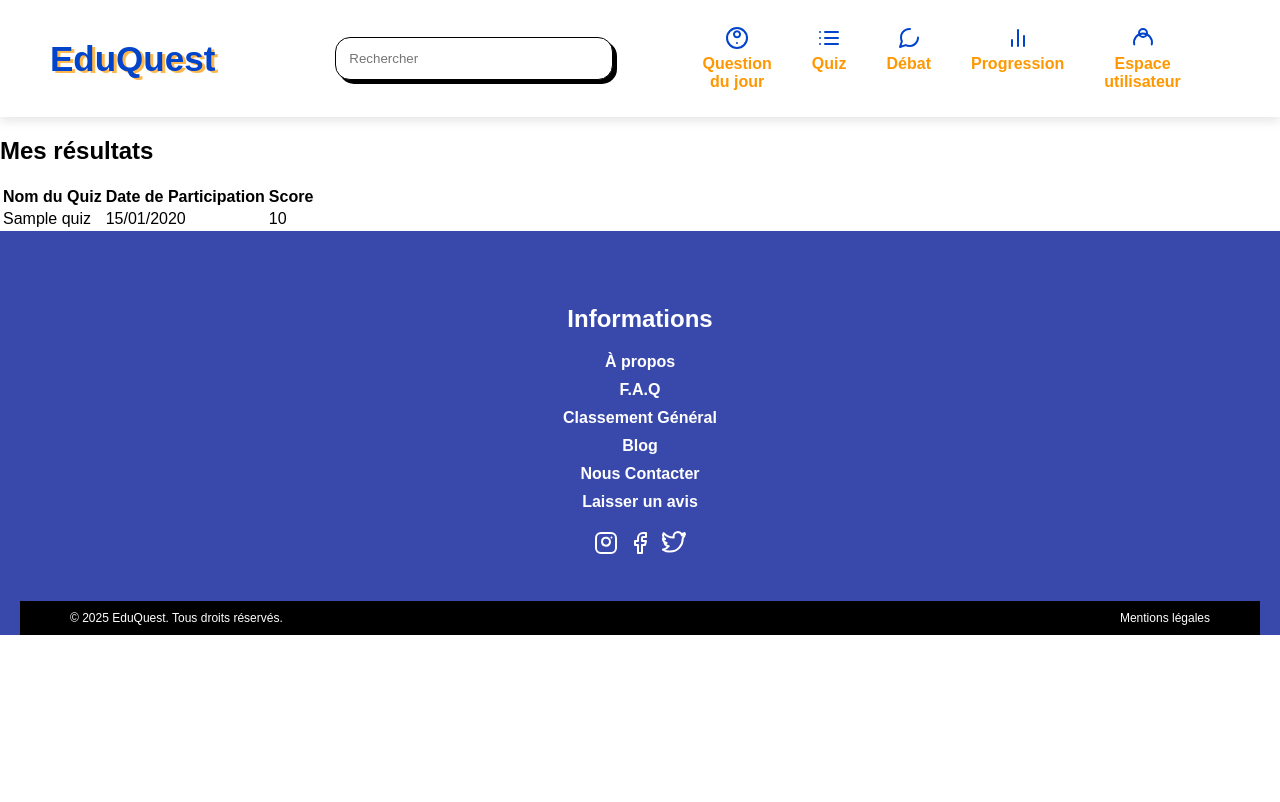
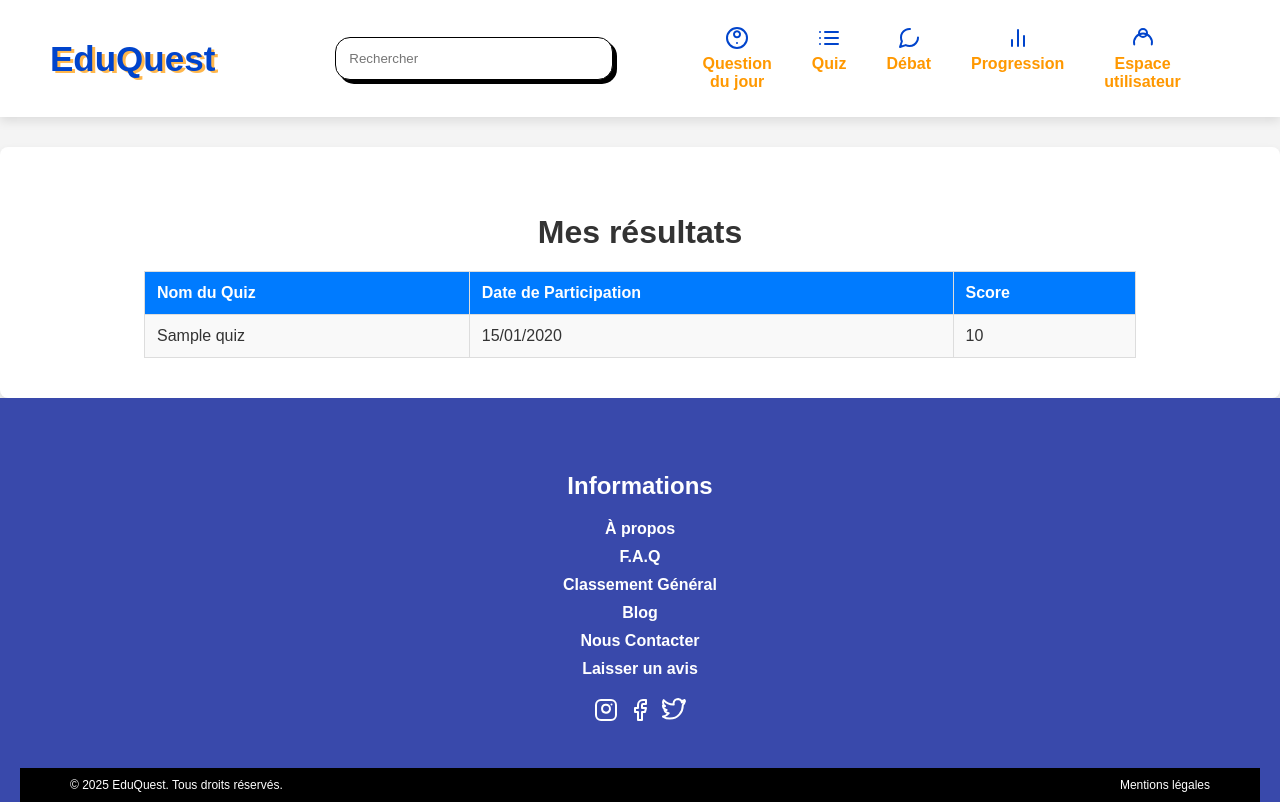
Before and after one commit to Nazim6702/EduQuest, a Symfony app: template templates/progression/index.html.twig in a window 1280 px wide. Before the commit the page ends 635 px from the top, so only its background shows below. Run offline with Twig, Linux system fonts and the light colour scheme; the template is opened without the code that fills it: most values are stand-ins (such as "Sample title", 1, 10 or a date in 2020); some libraries are stand-ins or nearby versions.

Commit message:
css pour la progression

```diff
--- /dev/null
+++ b/public/css/pages/progression.css
@@ -0,0 +1,83 @@
+body {
+    font-family: Arial, sans-serif;
+    background-color: #f4f4f4;
+    color: #333;
+    margin: 0;
+    padding: 0;
+}
+
+.container {
+    width: 80%;
+    margin: 0 auto;
+    padding: 20px;
+}
+
+h2 {
+    font-size: 2rem;
+    color: #333;
+    text-align: center;
+    margin-bottom: 20px;
+}
+
+.progression {
+    background-color: #fff;
+    border-radius: 8px;
+    box-shadow: 0 4px 8px rgba(0, 0, 0, 0.1);
+    padding: 20px;
+    margin-top: 30px;
+}
+
+.results-table {
+    width: 100%;
+    border-collapse: collapse;
+    margin-top: 20px;
+}
+
+.results-table th, .results-table td {
+    padding: 12px;
+    text-align: left;
+    border: 1px solid #ddd;
+}
+
+.results-table th {
+    background-color: #007BFF;
+    color: #fff;
+}
+
+.results-table td {
+    background-color: #f9f9f9;
+}
+
+.results-table tr:nth-child(even) td {
+    background-color: #f1f1f1;
+}
+
+.results-table tr:hover td {
+    background-color: #f1f1f1;
+    cursor: pointer;
+}
+
+.results-table p {
+    font-style: italic;
+    text-align: center;
+    color: #666;
+}
+
+button {
+    background-color: #28a745;
+    color: #fff;
+    padding: 10px 20px;
+    border: none;
+    border-radius: 5px;
+    cursor: pointer;
+    transition: background-color 0.3s;
+}
+
+button:hover {
+    background-color: #218838;
+}
+
+button:disabled {
+    background-color: #ccc;
+    cursor: not-allowed;
+}
--- a/src/Controller/ProgressionController.php
+++ b/src/Controller/ProgressionController.php
@@ -23,8 +23,7 @@ class ProgressionController extends AbstractController
     {
         $user = $this->getUser();
 
-        // Utilisation de l'EntityManager pour récupérer les participations de l'étudiant
-        $participations = $this->em->getRepository(Participation::class)->findBy(['user' => $user]);
+        $participations = $this->em->getRepository(Participation::class)->findBy(['user' => $user], ['dateParticipation' => 'DESC']);
 
         return $this->render('progression/index.html.twig', [
             'participations' => $participations,
--- a/src/Service/ParticipationService.php
+++ b/src/Service/ParticipationService.php
@@ -13,7 +13,7 @@ class ParticipationService
         private EntityManagerInterface $em
     ) {}
 
-    public function recordParticipation(Quiz $quiz, User $user, float $score): void
+    public function recordParticipation(Quiz $quiz, User $user, int $score): void
     {
         $existingParticipation = $this->em->getRepository(Participation::class)->findOneBy([
             'quiz' => $quiz,
--- a/templates/progression/index.html.twig
+++ b/templates/progression/index.html.twig
@@ -1,6 +1,11 @@
 {% extends 'base.html.twig' %}
 
 {% block title %}Ma Progression{% endblock %}
+
+{% block stylesheets %}
+    {{ parent() }}
+    <link rel="stylesheet" href="{{ asset('css/pages/progression.css') }}">
+{% endblock %}
 
 {% block body %}
     <section class="progression">
```
Also changed, not shown: migrations/Version20250404093244.php (renamed from migrations/Version20250403093651.php, +4 -8 lines), migrations/Version20250404102424.php (added, +45 -0 lines), src/Controller/QuizSubmitController.php (+11 -9 lines), 1 other file.
